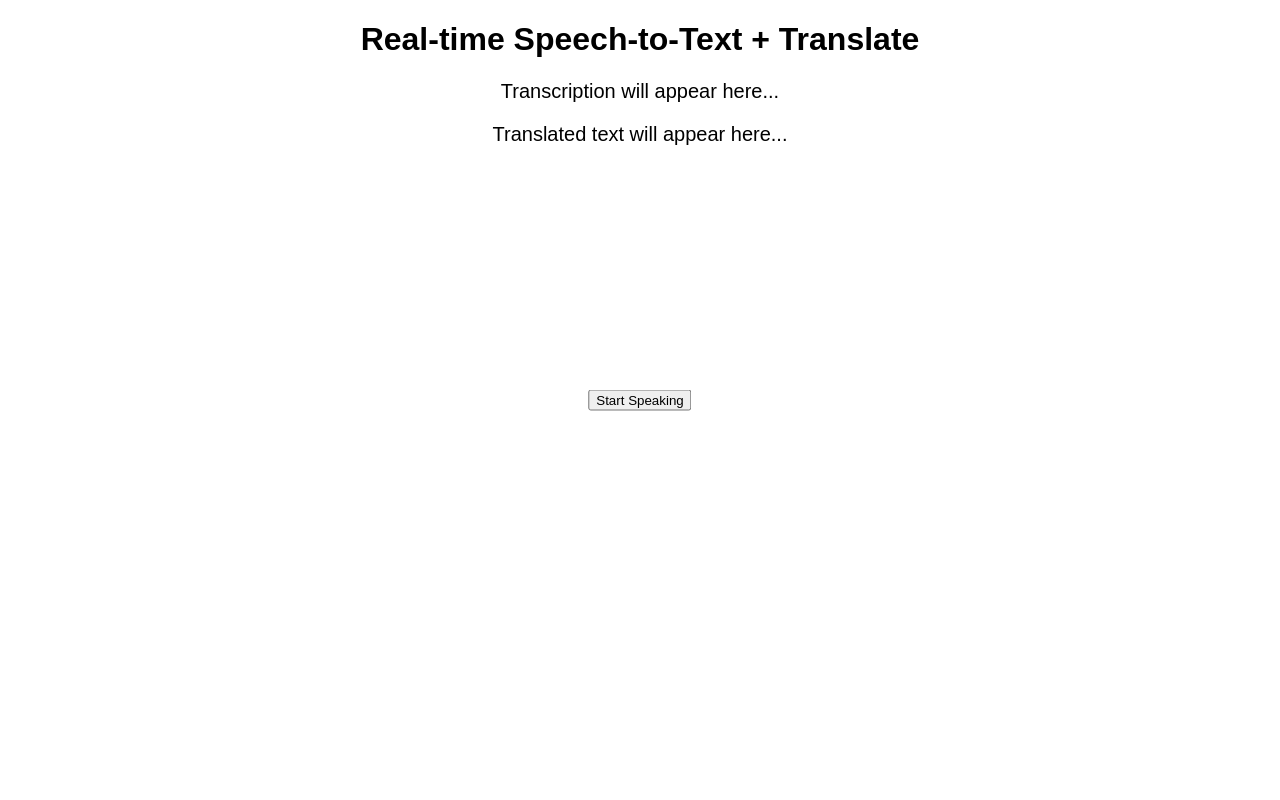
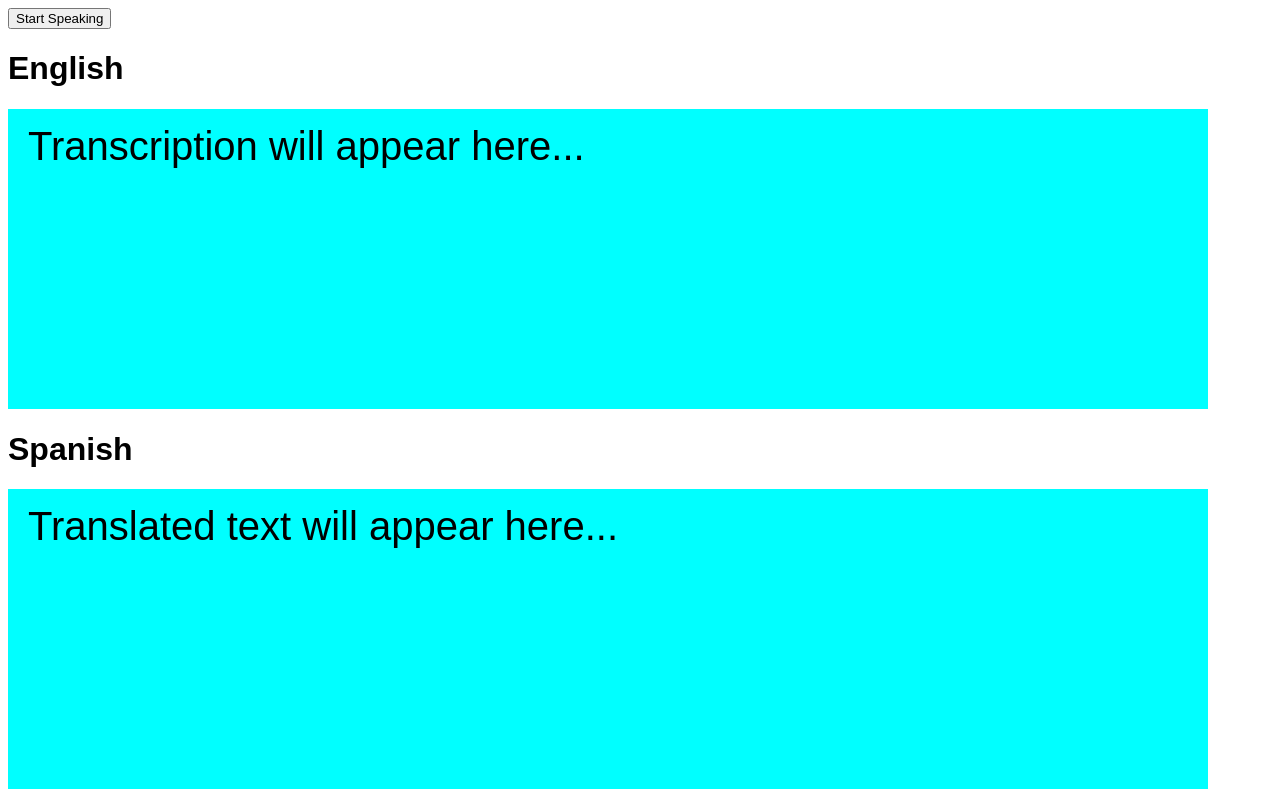
Before and after one commit to RichardBNilsson/translator-script, a plain HTML site: page index.html in a window 1280 px wide. Drawn offline with Linux system fonts and the light colour scheme.

Commit message:
CSS and cleaner code

```diff
--- a/index.html
+++ b/index.html
@@ -8,29 +8,36 @@
         body {
             font-family: Arial, sans-serif;
         }
-        h1 {
-            text-align: center;
-        }
-        #transcription, #translation {
-            font-size: 20px;
-            margin-top: 20px;
-            text-align: center;
-        }
-        .btn-rec {
+        /*.btn-rec {
             margin: 0;
             position: absolute;
             top: 50%;
             left: 50%;
             -ms-transform: translate(-50%, -50%);
             transform: translate(-50%, -50%);
+        }*/
+        .output-box {
+            width: 1200px;
+            height: 300px;
+            padding: 0.1px; /*WHY DOES THIS WORK WHAT THE MANY F WORDS*/
+            background-color: aqua;
+            font-size: 40px;
+        }
+        .output-text {
+            margin: 15px 20px 20px 20px;
         }
     </style>
 </head>
 <body>
-    <h1>Real-time Speech-to-Text + Translate</h1>
     <button class="btn-rec" onclick="startListening()">Start Speaking</button>
-    <div id="transcription">Transcription will appear here...</div>
-    <div id="translation">Translated text will appear here...</div>
+    <h1>English</h1>
+    <div class="output-box" >
+        <p class="output-text" id="transcription">Transcription will appear here...</p>
+    </div>
+    <h1>Spanish</h1>
+    <div class="output-box" >
+        <p class="output-text" id="translation" >Translated text will appear here...</p>
+    </div>
 
     <script>
         let recognition;
@@ -49,7 +56,7 @@
 
             recognition.onresult = async function (event) {
                 const transcript = event.results[event.results.length - 1][0].transcript;
-                document.getElementById("transcription").innerText = 'You said: ' + transcript;
+                document.getElementById("transcription").innerText = transcript;
 
                 // Translate the transcribed text
                 await translateText(transcript);
@@ -76,10 +83,9 @@
 
         // Function to translate text using LibreTranslate
         async function translateText(text) {
-            //Need to make it compatable with other langs, plz dont kill me, change line 39?
             let tFrom = "en"; //From English (en)
             let tTo = "es"; //To Spanish (es)
-            const url = 'http://localhost:5000/translate?source=' + tFrom + '&target=' + tTo + '&q=${(text)}';
+            const url = `http://localhost:5000/translate?source=${tFrom}&target=${tTo}&q=${text}`;
 
             const response = await fetch(url, {
                 method: 'POST',
@@ -96,7 +102,7 @@
             const data = await response.json();
             const translatedText = data.translatedText;
 
-            document.getElementById("translation").innerText = 'Translated: ' + translatedText;
+            document.getElementById("translation").innerText = translatedText;
         }
     </script>
 </body>
```
